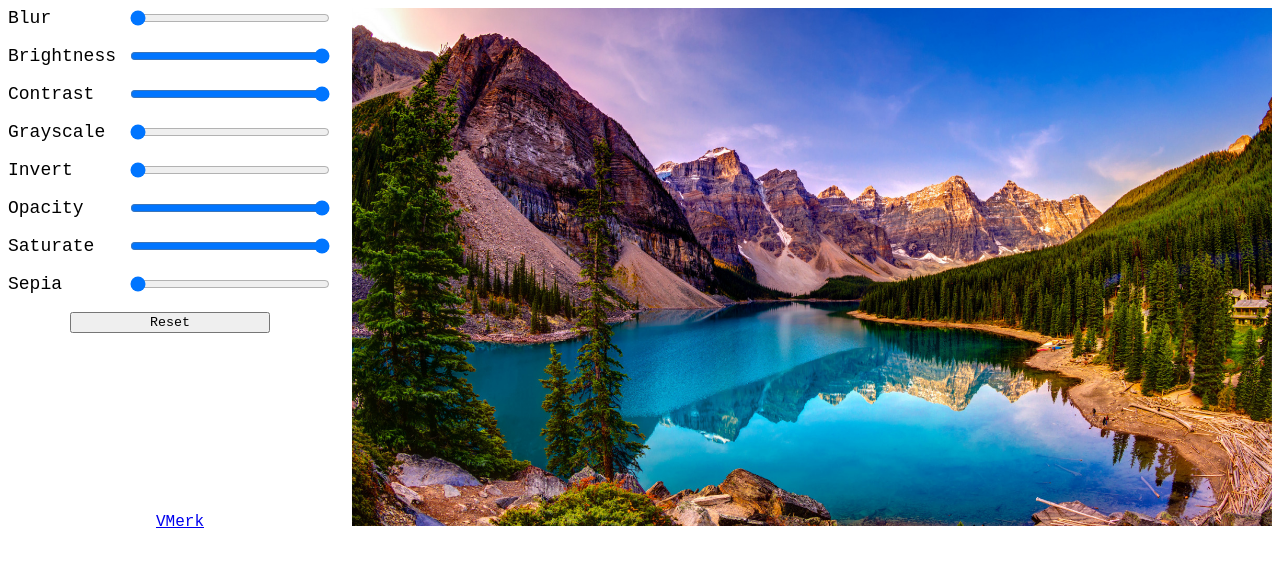
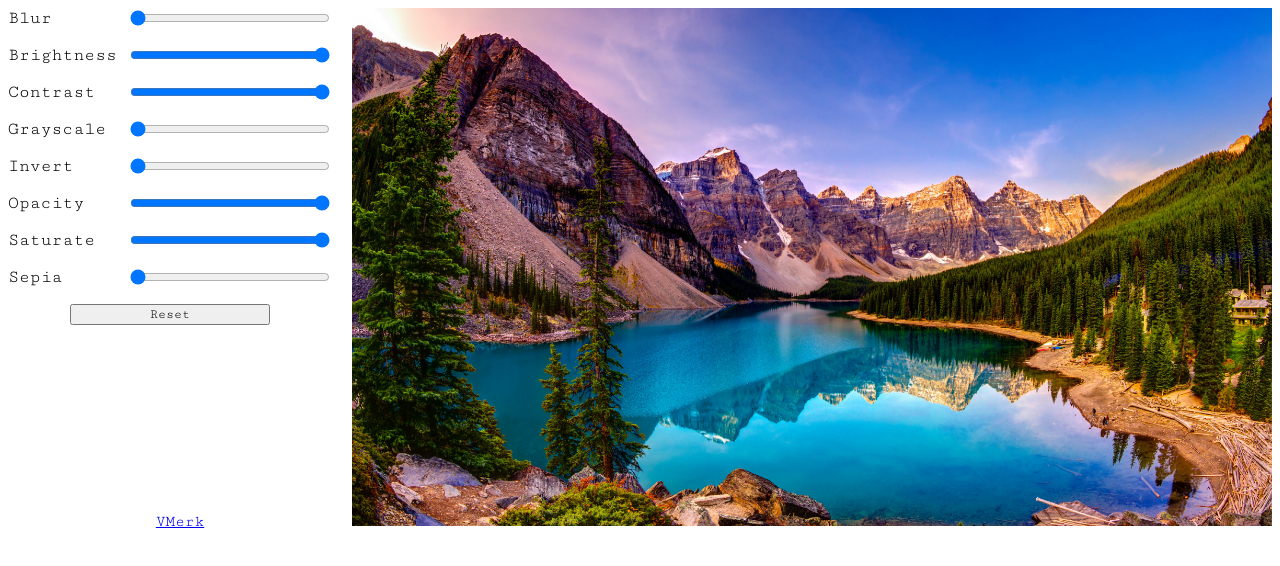
Before and after one commit to VladimirMerk/css-variables-example, a plain HTML site: page index.html in a window 1280 px wide. Drawn offline with Linux system fonts and the light colour scheme.

Commit message:
Replaced the main font with Cutive

```diff
--- a/css/style.css
+++ b/css/style.css
@@ -12,7 +12,7 @@
 }
 
 body, input {
-  font-family: "Courier New", Courier, monospace;
+  font-family: 'Cutive Mono', monospace;
 }
 .image-mixer {
   display: flex;
--- a/index.html
+++ b/index.html
@@ -3,6 +3,7 @@
   <head>
     <meta charset="utf-8">
     <title>CSS variables exapmle</title>
+    <link href="https://fonts.googleapis.com/css?family=Cutive+Mono&display=swap" rel="stylesheet">
     <link rel="stylesheet" href="./css/style.css">
   </head>
   <body>
```
